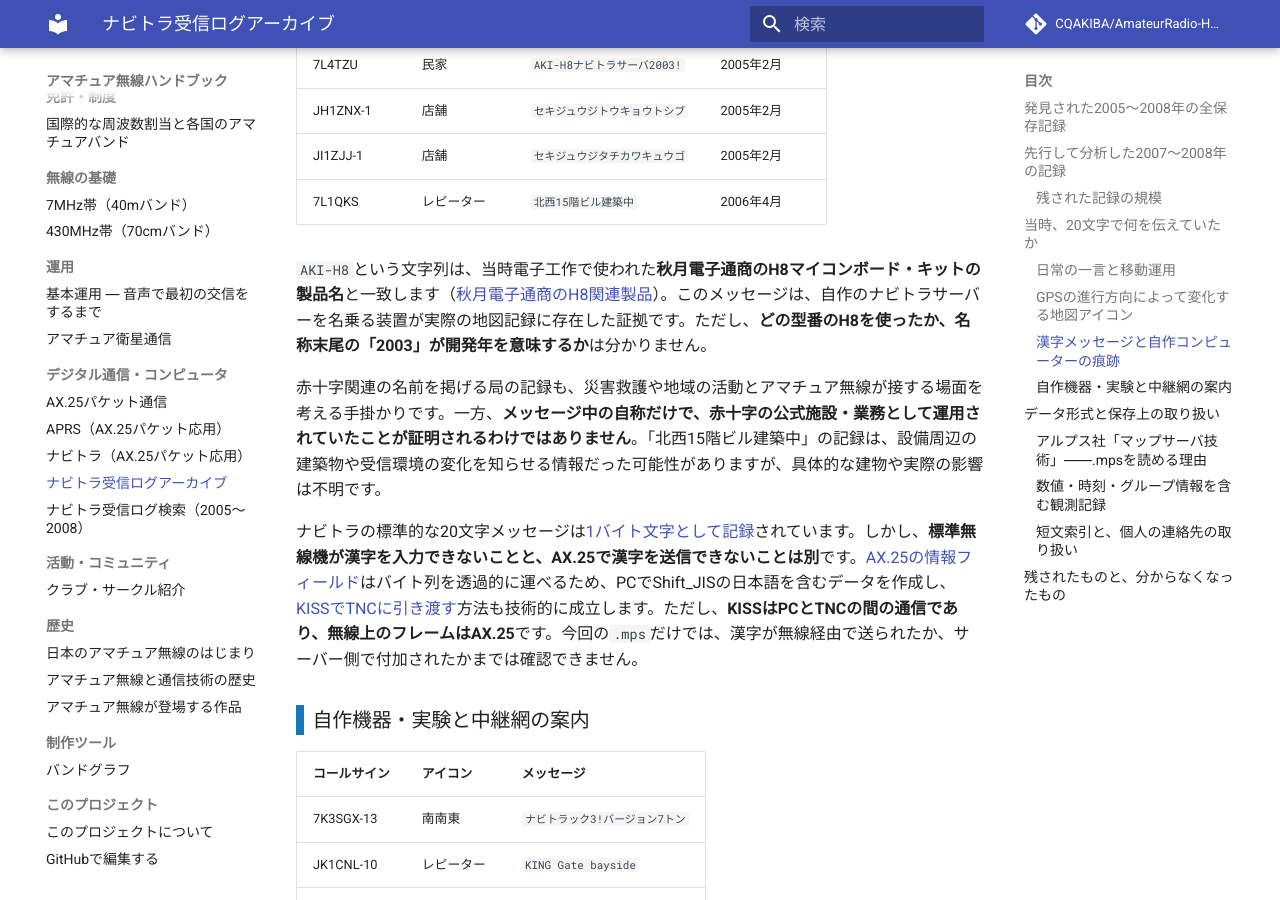
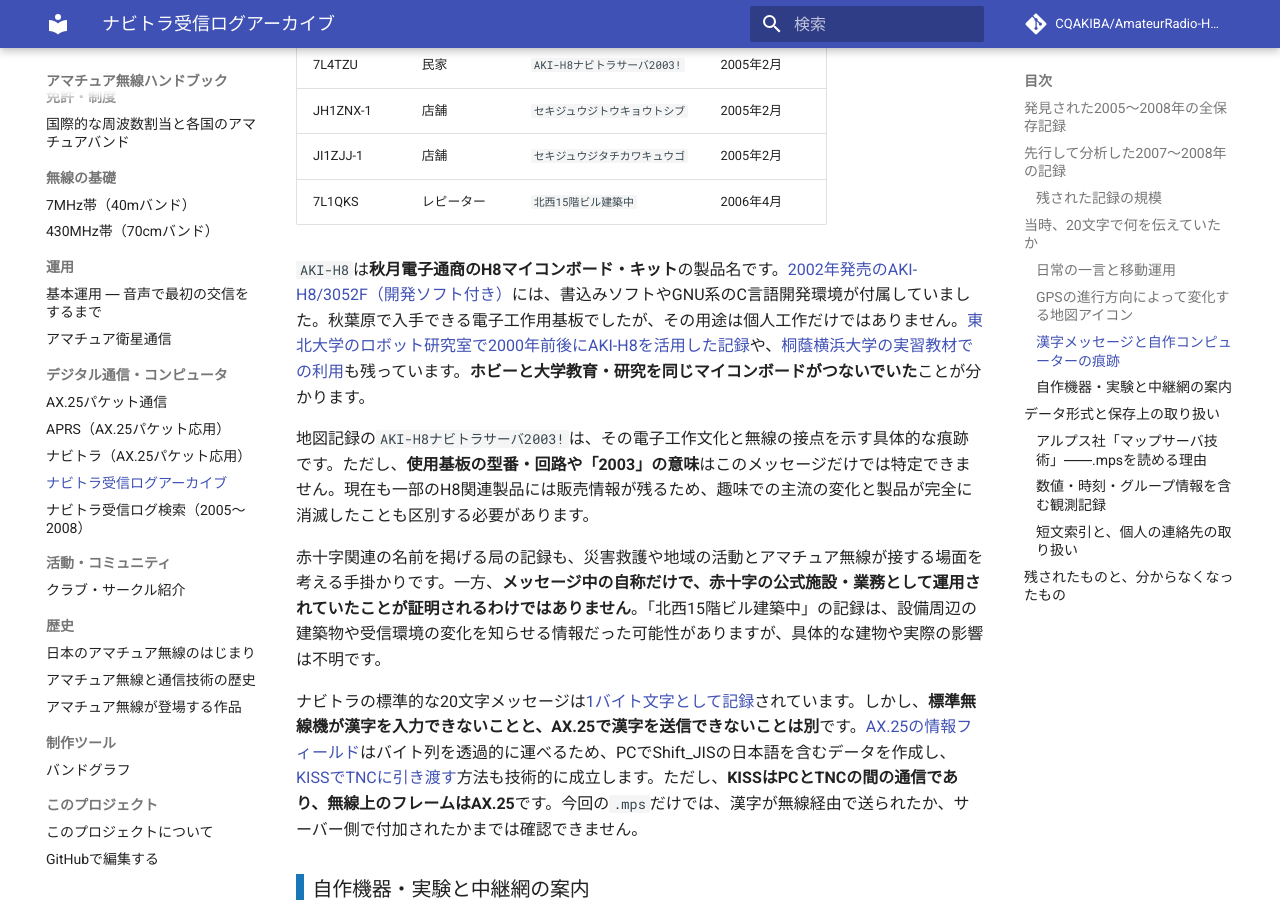
Before and after one commit to CQAKIBA/AmateurRadio-Handbook, an MkDocs documentation site: the page built from docs/07_デジタル通信・コンピュータ/ナビトラ受信ログアーカイブ.md, in a window 1280 px wide and 900 px high, scrolled down 5159 px. Built offline with MkDocs 1.6.1 and Material for MkDocs 9.7.7, drawn with Linux system fonts in a browser that asks for light colours; comment, search, counter and statistics services are not loaded.

Commit message:
docs: AKI-H8の2002年製品資料と国内大学研究・教育での採用例を追加

```diff
--- a/docs/07_デジタル通信・コンピュータ/ナビトラ受信ログアーカイブ.md
+++ b/docs/07_デジタル通信・コンピュータ/ナビトラ受信ログアーカイブ.md
@@ -120,7 +120,9 @@ CSVは保存・再解析のための正本です。ブラウザ閲覧用の表
 | JI1ZJJ-1 | 店舗 | `セキジュウジタチカワキュウゴ` | 2005年2月 |
 | 7L1QKS | レピーター | `北西15階ビル建築中` | 2006年4月 |
 
-`AKI-H8`という文字列は、当時電子工作で使われた**秋月電子通商のH8マイコンボード・キットの製品名**と一致します（[秋月電子通商のH8関連製品](https://akizukidenshi.com/catalog/r/rh8/)）。このメッセージは、自作のナビトラサーバーを名乗る装置が実際の地図記録に存在した証拠です。ただし、**どの型番のH8を使ったか、名称末尾の「2003」が開発年を意味するか**は分かりません。
+`AKI-H8`は**秋月電子通商のH8マイコンボード・キット**の製品名です。[2002年発売のAKI-H8/3052F（開発ソフト付き）](https://akizukidenshi.com/catalog/g/g117768)には、書込みソフトやGNU系のC言語開発環境が付属していました。秋葉原で入手できる電子工作用基板でしたが、その用途は個人工作だけではありません。[東北大学のロボット研究室で2000年前後にAKI-H8を活用した記録](https://www.mech.tohoku-gakuin.ac.jp/rde/contents/tech/h8/h8tinyc.html)や、[桐蔭横浜大学の実習教材での利用](https://www.cc.toin.ac.jp/sc/morishita/document/tec_doc/H8_Toin_Bord_Tecnical_Text_Books/H8_Toin_Technical_Document_vol1_2010.pdf)も残っています。**ホビーと大学教育・研究を同じマイコンボードがつないでいた**ことが分かります。
+
+地図記録の`AKI-H8ナビトラサーバ2003!`は、その電子工作文化と無線の接点を示す具体的な痕跡です。ただし、**使用基板の型番・回路や「2003」の意味**はこのメッセージだけでは特定できません。現在も一部のH8関連製品には販売情報が残るため、趣味での主流の変化と製品が完全に消滅したことも区別する必要があります。
 
 赤十字関連の名前を掲げる局の記録も、災害救護や地域の活動とアマチュア無線が接する場面を考える手掛かりです。一方、**メッセージ中の自称だけで、赤十字の公式施設・業務として運用されていたことが証明されるわけではありません**。「北西15階ビル建築中」の記録は、設備周辺の建築物や受信環境の変化を知らせる情報だった可能性がありますが、具体的な建物や実際の影響は不明です。
 
```
